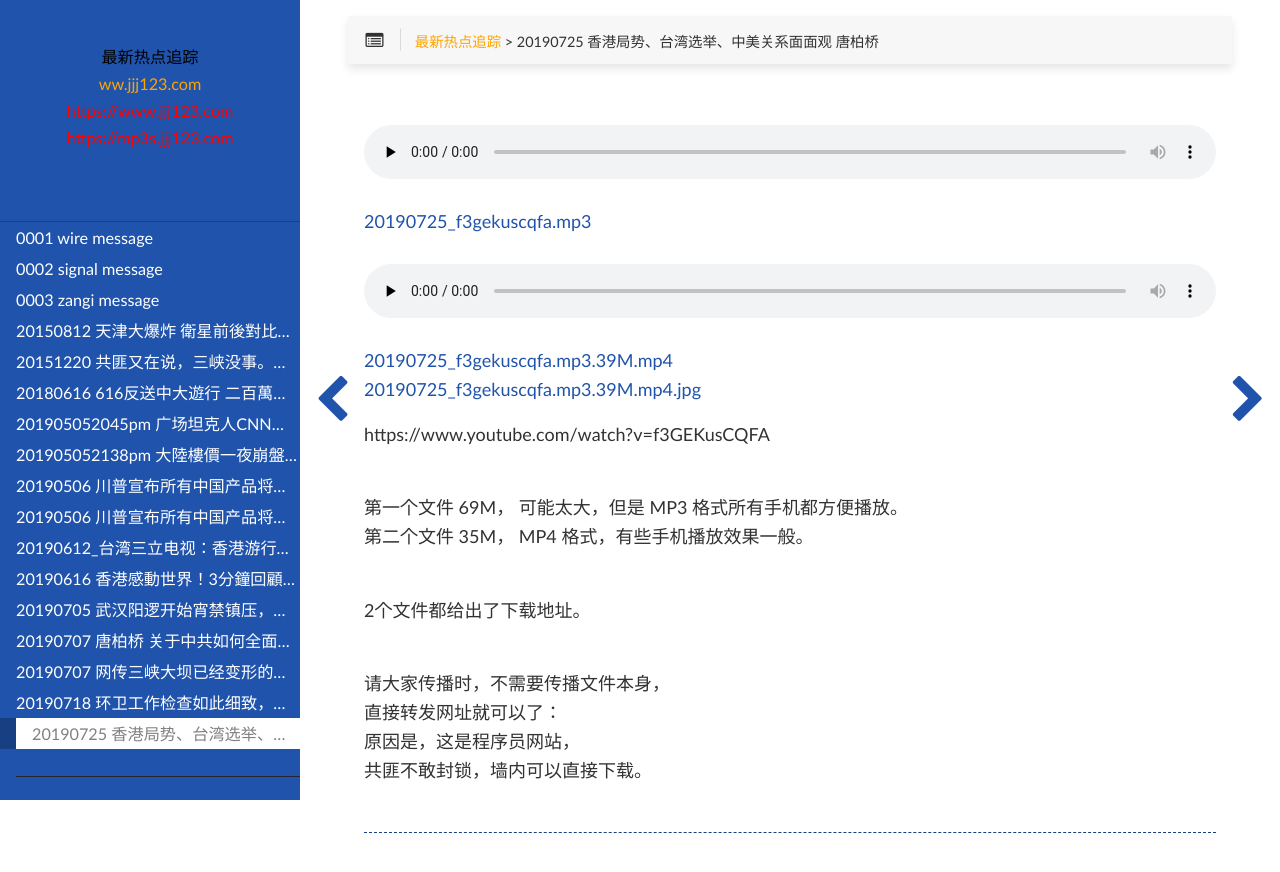
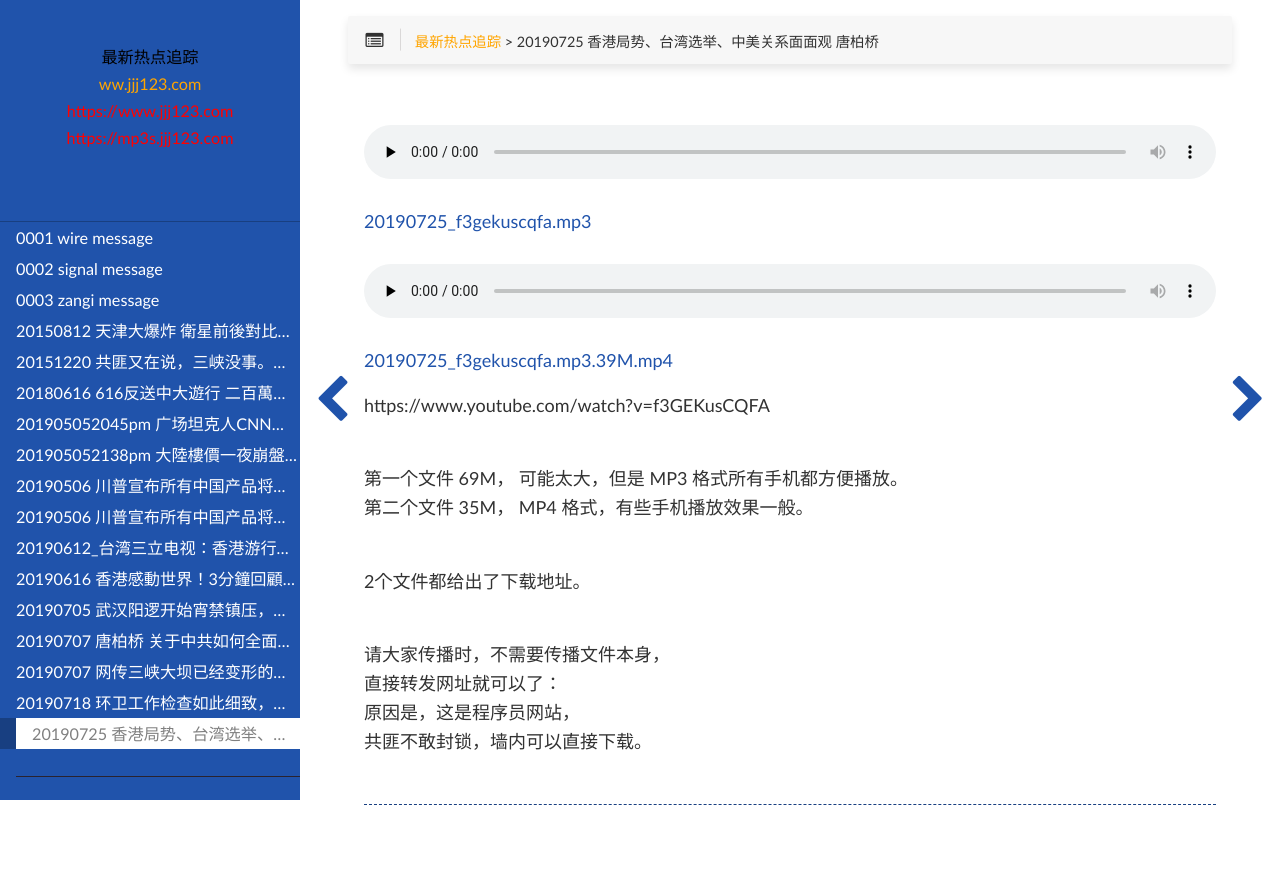
Before and after one commit to marstool/news, a plain HTML site: page docs/20190725_f3gekuscqfa/index.html in a window 1280 px wide. Drawn offline with Linux system fonts and the light colour scheme; a script that the page names is missing.

Commit message:
delete fake link of mp4x

```diff
--- a/docs/20190725_f3gekuscqfa/index.html
+++ b/docs/20190725_f3gekuscqfa/index.html
@@ -251,7 +251,7 @@ Your browser does not support the audio element.
 </audio>
 
 <a href="20190725_f3gekuscqfa.mp3.39M.mp4">20190725_f3gekuscqfa.mp3.39M.mp4</a><br>
-<a href="20190725_f3gekuscqfa.mp3.39M.mp4.jpg">20190725_f3gekuscqfa.mp3.39M.mp4.jpg</a><br>
+
 </div>
 
 
```
